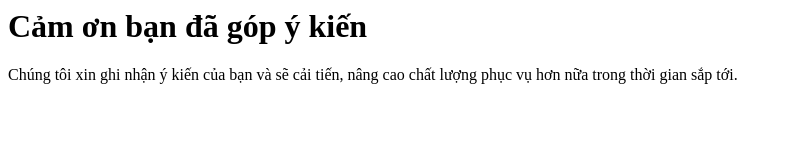
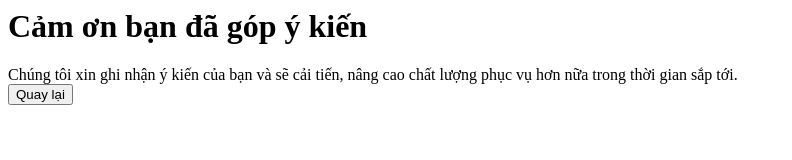
Before and after one commit to dinhhuuaikhue/Tin-h-c, a plain HTML site: page contents/Bai7-NV3.html in a window 1280 px wide. Shown: the whole page, without its empty margins (0-792 px from the left). Drawn offline with Linux system fonts and the light colour scheme.

Commit message:
Update Bai7-NV3.html

```diff
--- a/contents/Bai7-NV3.html
+++ b/contents/Bai7-NV3.html
@@ -2,5 +2,8 @@
   <body>
     <h1> Cảm ơn bạn đã góp ý kiến</h1>
     <tittle> Chúng tôi xin ghi nhận ý kiến của bạn và sẽ cải tiến, nâng cao chất lượng phục vụ hơn nữa trong thời gian sắp tới. </tittle>
+    <form action = "Bai7-NV2.html">
+      <input type= "submit" name= "cmd" value= "Quay lại">
+    </form>
   </body>
 </head>
```
